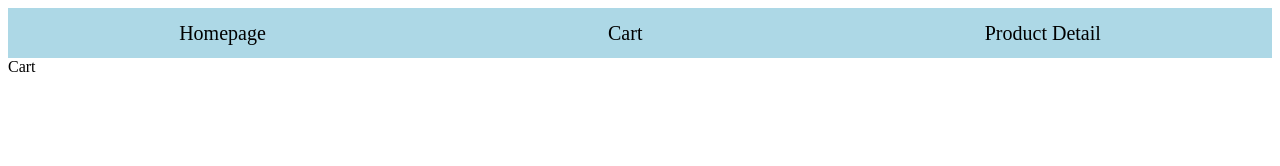
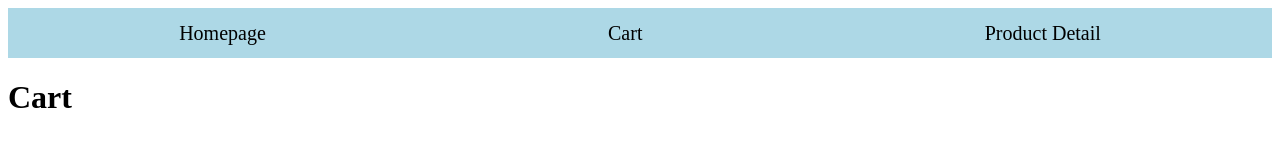
Before and after one commit to LerMari/react-shopping-cart, a React (Create React App) app: page /cart in a window 1280 px wide. Shown: the top 166 px of the page. Built offline with nearby package versions, Linux system fonts and the light colour scheme.

Commit message:
added remove function to cart

```diff
--- a/src/App.js
+++ b/src/App.js
@@ -1,4 +1,5 @@
 import './App.css';
+import React from 'react'
 import {BrowserRouter, Route, Routes, Navigate} from 'react-router-dom'
 import Cart from './components/Cart/Cart';
 import Homepage from './components/Homepage/Homepage';
@@ -32,14 +33,31 @@ function App() {
       "count": 120
       }
       };*/
+
+  const [cartProducts, setCartProducts] = React.useState([]);
+
+  function addProductToCart(productToAdd){
+    console.log(productToAdd);
+    setCartProducts([...cartProducts, productToAdd])
+  }
+
+  function removeFromCart(productToRemove){
+    console.log(productToRemove);
+    const newCartProducts = cartProducts.filter(item => item.id !== productToRemove.id)
+    console.log(newCartProducts);
+    setCartProducts(newCartProducts);
+
+  }
+
   return (
     <div className="App">
       <BrowserRouter>
       <Navbar />
       <Routes>
         <Route exact path="/products" element={<Homepage />} />
-        <Route path="/cart" element={<Cart />} />
-        <Route path="/products/:id" element={<ProductDetail/>} />
+        <Route path="/cart" element={<Cart cartProducts={cartProducts}
+                            removeFromCart={removeFromCart}/>} />
+        <Route path="/products/:id" element={<ProductDetail addProductToCart={addProductToCart}/>} />
         <Route path="*" element={<Navigate to="/products" replace />} />
 
 
--- a/src/components/Cart/Cart.js
+++ b/src/components/Cart/Cart.js
@@ -1,9 +1,23 @@
 import React from 'react'
 
 
-function Cart() {
+function Cart(props) {
   return (
-    <div>Cart</div>
+    <div>
+      <h1>Cart</h1>
+      {
+        props.cartProducts.map(item => (
+          <div key={item.id}>
+            <img src={item.image} alt={item.title} />
+            <h3>{item.title}</h3>
+            <p>{item.price}</p>
+            <button onClick={()=>props.removeFromCart(item)}>Remove From Cart</button>
+          </div>
+        )
+
+        )
+      }
+    </div>
   )
 }
 
--- a/src/components/ProductDetail/ProductDetail.js
+++ b/src/components/ProductDetail/ProductDetail.js
@@ -3,7 +3,7 @@ import axios from 'axios'
 import {useParams} from 'react-router-dom'
 import './ProductDetail.css'
 
-function ProductDetail() {
+function ProductDetail(props) {
   console.log("need param")
   const params = useParams();
   console.log(params.id);
@@ -25,7 +25,7 @@ function ProductDetail() {
         <h2>${selectedProduct?.price}</h2>
         <h4>Description</h4>
         <p>{selectedProduct?.description}</p>
-        <button>Add to cart</button>
+        <button onClick={()=>props.addProductToCart(selectedProduct)}>Add to cart</button>
       </div>
     </div>
   )
```
